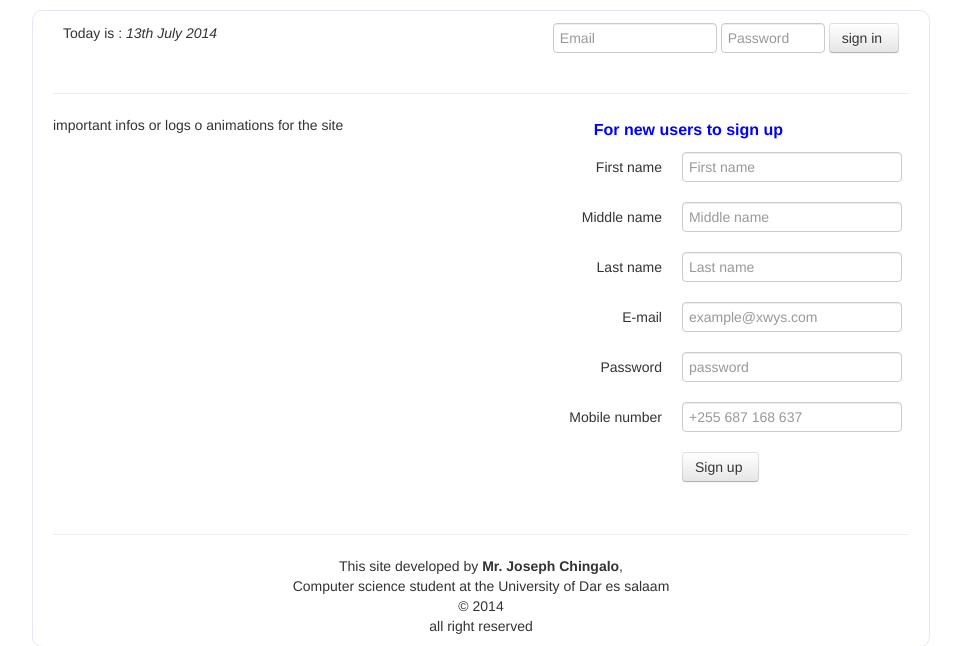
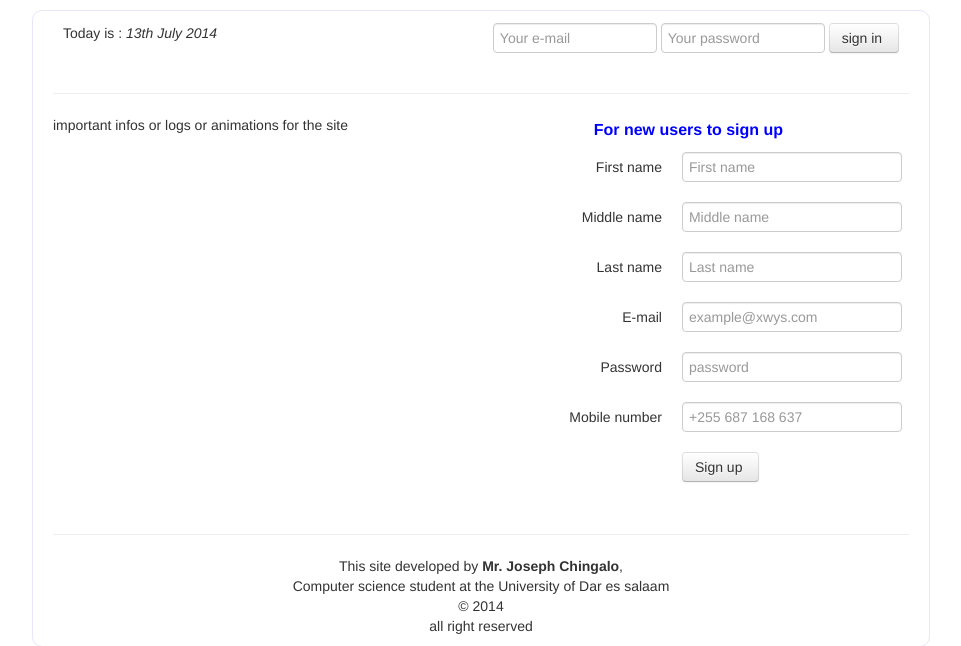
Before and after one commit to chingalo/reportissues, a Django app: template templates/index.html in a window 1280 px wide. Shown: the top 646 px of the page, without its empty margins (159-1120 px from the left). Run offline with Django 3.2, Linux system fonts and the light colour scheme; the template is opened without the code that fills it, so the values that code supplies are empty; some libraries are stand-ins or nearby versions.

Commit message:
add templates for users

```diff
--- a/templates/index.html
+++ b/templates/index.html
@@ -15,8 +15,8 @@
 			<span class = "pull-right">
 				<form class="form-inline"  method = "post" action="" >
 					{% csrf_token %}
-					<input type="text" class="input-medium" placeholder="Email">
-				  <input type="password" class="input-small" placeholder="Password">
+					<input type="text" class="input-medium" placeholder="Your e-mail">
+				  <input type="password" class="input-medium" placeholder="Your password">
 				   <input type="submit" value = "sign in " class = "btn">
 				</form>
 			</span>
@@ -30,7 +30,7 @@
 	<div class = "row-fluid signup">
 		<!--important info-->
 		<div class = "span6 .hidden-phone .hidden-tablet">
-			<p>important infos or logs o animations for the site
+			<p>important infos or logs or animations for the site
 
 			</p>
 
@@ -58,7 +58,7 @@
 				<div class="control-group">
 					<label class="control-label" for="last name">Last name </label>
 					<div class="controls">
-						<input type="text" id="lastName" placeholder="Last name">
+						<input type="text"  id="lastName" placeholder="Last name">
 					</div>
 				</div>
 
```
Also changed, not shown: templates/user.html (added).
